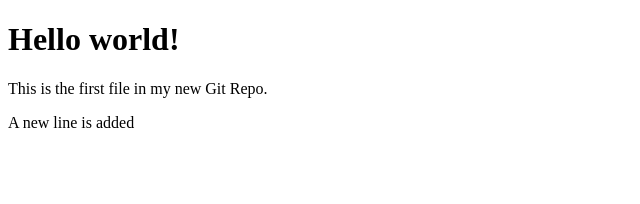
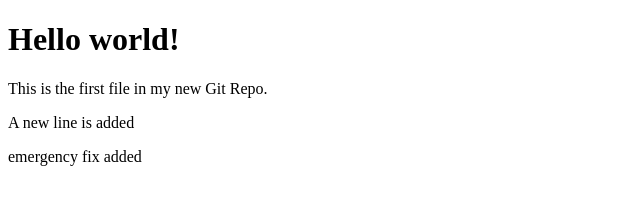
Before and after one commit to ohmprakash1506/git_example, a plain HTML site: page index.html in a window 1280 px wide. Shown: the whole page, without its empty margins (0-640 px from the left). Drawn offline with Linux system fonts and the light colour scheme.

Commit message:
Updated index.html with emergency fix

```diff
--- a/index.html
+++ b/index.html
@@ -8,5 +8,6 @@
     <h1>Hello world!</h1>
     <p>This is the first file in my new Git Repo.</p>
     <p>A new line is added</p>
+    <p>emergency fix added</p>
   </body>
 </html>
```
